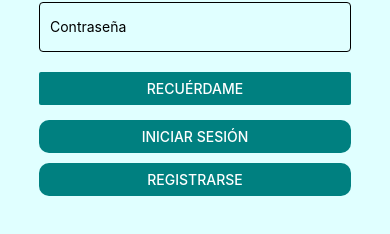
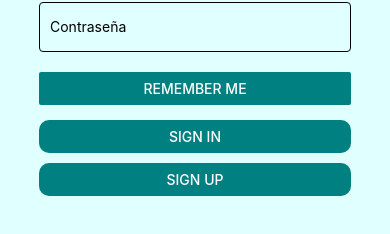
Before and after one commit to ciannu/Remedber, a React Native app: screen /Login in a window 390 px wide. Shown: the part 446-680 px from the top of the page. Built offline with nearby package versions, Linux system fonts and the light colour scheme; no server answers.

Commit message:
Login update

```diff
--- a/app/screens/Login.tsx
+++ b/app/screens/Login.tsx
@@ -14,14 +14,15 @@ import AsyncStorage from "@react-native-async-storage/async-storage";
 import { FIREBASE_AUTH } from "../../FirebaseConfig";
 
 const Login = () => {
-  const [email, setEmail] = useState("");
-  const [password, setPassword] = useState("");
-  const [loading, setLoading] = useState(false);
-  const [rememberMe, setRememberMe] = useState(false); // Estado para recordar credenciales
+  const [email, setEmail] = useState(""); // State variable to store user email
+  const [password, setPassword] = useState(""); // State variable to store user password
+  const [loading, setLoading] = useState(false); // State variable to manage loading state
+  const [rememberMe, setRememberMe] = useState(false); // State variable to remember user credentials
 
-  const auth = FIREBASE_AUTH;
-  const navigation = useNavigation();
+  const auth = FIREBASE_AUTH; // Firebase authentication instance
+  const navigation = useNavigation(); // Navigation hook
 
+  // Function to sign in with email and password
   const signIn = async () => {
     setLoading(true);
     try {
@@ -40,23 +41,25 @@ const Login = () => {
         },
       ]);
 
-      // Guardar email y contraseña en AsyncStorage si "Recuérdame" está marcado
+      // Save email and password to AsyncStorage if "Remember Me" is checked
       if (rememberMe) {
         await AsyncStorage.setItem("email", email);
         await AsyncStorage.setItem("password", password);
       }
     } catch (error: any) {
       console.error(error);
-      alert("Inicio de sesión fallido: " + error.message);
+      alert("Login fallido: " + error.message);
     } finally {
       setLoading(false);
     }
   };
 
+  // Function to navigate to sign up screen
   const signUp = () => {
     (navigation as any).navigate("SignUp");
   };
 
+  // Effect hook to check if there are stored credentials
   useEffect(() => {
     const checkStoredCredentials = async () => {
       try {
@@ -65,17 +68,17 @@ const Login = () => {
         if (storedEmail && storedPassword) {
           setEmail(storedEmail);
           setPassword(storedPassword);
-          setRememberMe(true); // Marcar como recordado si se encuentran credenciales almacenadas
+          setRememberMe(true); // Mark as remembered if credentials are found
         }
       } catch (error: any) {
-        console.error("Error retrieving stored credentials:", error.message);
+        console.error("Error al recuperar las credenciales guardadas", error.message);
       }
     };
 
     checkStoredCredentials();
   }, []);
 
-  // Función para manejar el cambio en el estado de "Recuérdame"
+  // Function to handle the change in "Remember Me" state
   const toggleRememberMe = () => {
     setRememberMe((prev) => !prev);
   };
@@ -104,21 +107,23 @@ const Login = () => {
           onChangeText={(text) => setPassword(text)}
         />
 
-        {/* Botón para cambiar el estado de "Recuérdame" */}
+        {/* Button to change "Remember Me" state */}
         <View style={styles.rememberMeContainer}>
           <Button
-            title={rememberMe ? "No recordar" : "Recuérdame"}
+            title={rememberMe ? "Forget Me" : "Remember Me"}
             onPress={toggleRememberMe}
             color="#008080"
           />
         </View>
 
+        {/* Button to sign in */}
         <View style={styles.buttonContainer}>
-          <Button title="Iniciar sesión" onPress={signIn} color="#008080" />
+          <Button title="Sign In" onPress={signIn} color="#008080" />
         </View>
 
+        {/* Button to navigate to sign up */}
         <View style={styles.buttonContainer}>
-          <Button title="Registrarse" onPress={signUp} color="#008080" />
+          <Button title="Sign Up" onPress={signUp} color="#008080" />
         </View>
       </KeyboardAvoidingView>
     </View>
```
